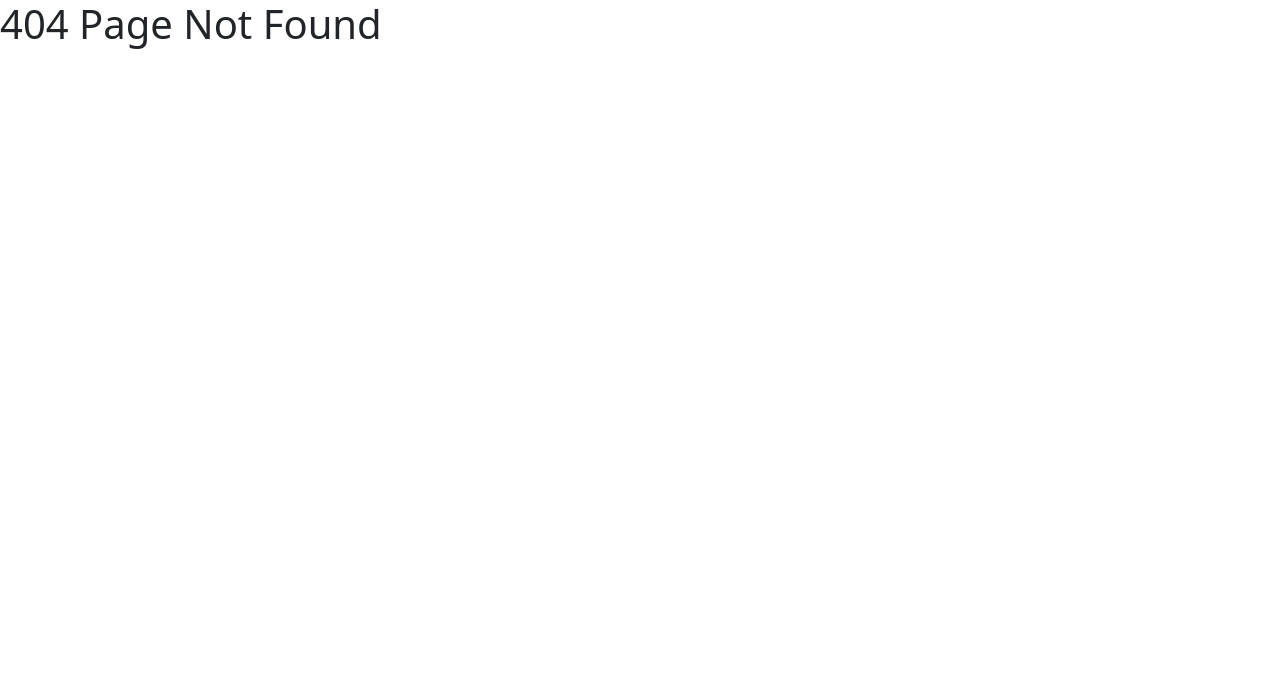
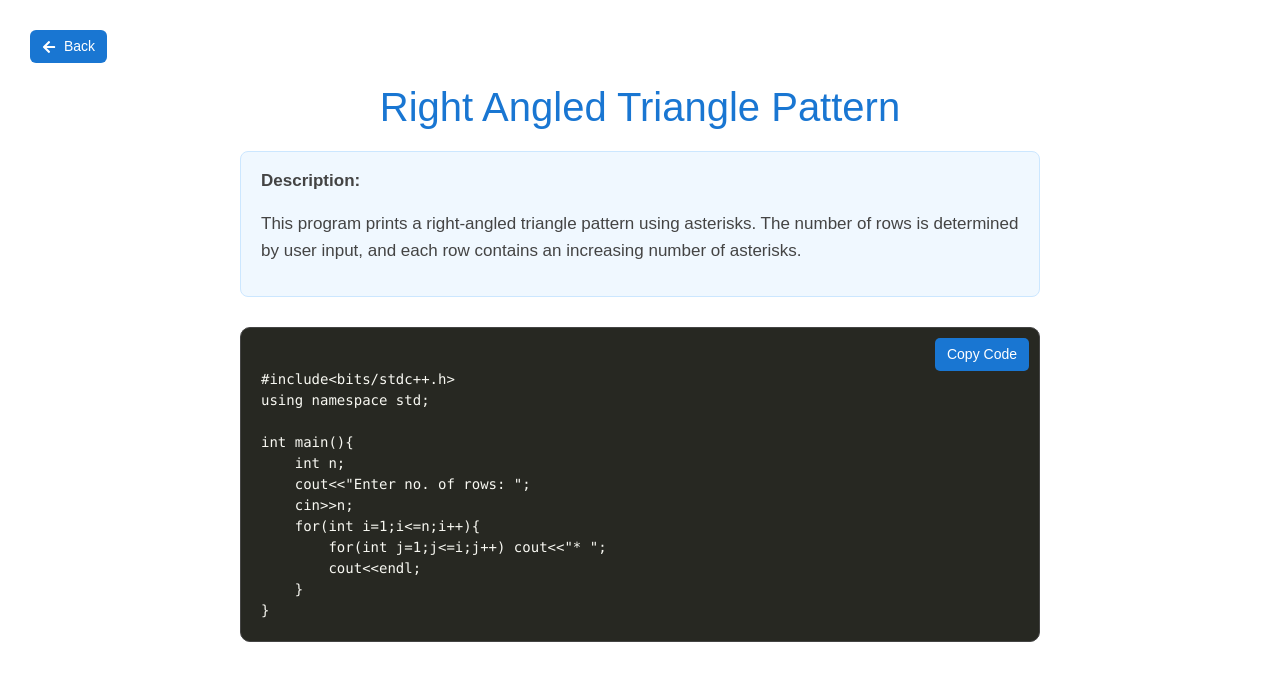
Before and after one commit to udaykallam/SimpleCppPrograms, a React (Vite) app: page /rightangledtrianglepattern in a window 1280 px wide. Before the commit this address had no page. Shown: the top 680 px of the page. Built offline with nearby package versions, Linux system fonts and the light colour scheme.

Commit message:
Right angled triangle pattern

```diff
--- a/src/App.jsx
+++ b/src/App.jsx
@@ -15,6 +15,7 @@ import LCM from './pages/LCM'
 import HCF from './pages/HCF'
 import SumOfMatrixElements from './pages/SumOfMatrixElements'
 import SumOfDigitsUntilSingleDigit from './pages/SumOfDigitsUntilSingleDigit'
+import RightAngledTriangle from './pages/RightAngledTriangle'
 
 function App() {
   return (
@@ -36,6 +37,7 @@ function App() {
         <Route path="/hcf" element={<HCF />} />
         <Route path="/sumofmatrix" element={<SumOfMatrixElements />} />
         <Route path="/sumofdigitsuntilsingledigit" element={<SumOfDigitsUntilSingleDigit />} />
+        <Route path="/rightangledtrianglepattern" element={<RightAngledTriangle />} />
       </Routes>
     </>
   )
--- a/src/components/Index.jsx
+++ b/src/components/Index.jsx
@@ -11,14 +11,14 @@ export const Index = () => {
     'Palindrome', 'String Palindrome', 'Prime Number',
     'Factorial', 'Fibonacci', 'Even or Odd', 'Armstrong Number',
     'Perfect Number', 'Reverse Number', 'Anagram',
-    'LCM', 'HCF', 'Sum of matrix elements', 'Sum of digits until single digit',
+    'LCM', 'HCF', 'Sum of matrix elements', 'Sum of digits until single digit','Right - Angled Triangle Pattern', 'Left - Angled Triangle Pattern',
   ];
 
   const routes = [
     '/palindrome', '/stringpalindrome', '/primenumber',
     '/factorial', '/fibonacci', '/evenodd', '/armstrong',
     '/perfect', '/reverse', '/anagram',
-    '/lcm','/hcf', '/sumofmatrix', 'sumofdigitsuntilsingledigit',
+    '/lcm','/hcf', '/sumofmatrix', 'sumofdigitsuntilsingledigit','rightangledtrianglepattern', 'leftangledtrianglepattern'
   ];
 
   const itemsPerPage = 10;
--- /dev/null
+++ b/src/pages/RightAngledTriangle.jsx
@@ -0,0 +1,30 @@
+import CodeTemplate from "../components/CodeTemplate";
+
+export default function RightAngledTriangle() {
+    const code =`
+#include<bits/stdc++.h>
+using namespace std;
+
+int main(){
+    int n;
+    cout<<"Enter no. of rows: ";
+    cin>>n;
+    for(int i=1;i<=n;i++){
+        for(int j=1;j<=i;j++) cout<<"* ";
+        cout<<endl;
+    }
+}`
+
+const description = `This program prints a right-angled triangle pattern using asterisks. The number of rows is determined by user input, and each row contains an increasing number of asterisks.`;
+
+    return (
+        <>
+        <CodeTemplate
+            title="Right Angled Triangle Pattern"
+            code={code}
+            description={description}
+        />
+        </>
+    )
+
+}
```
